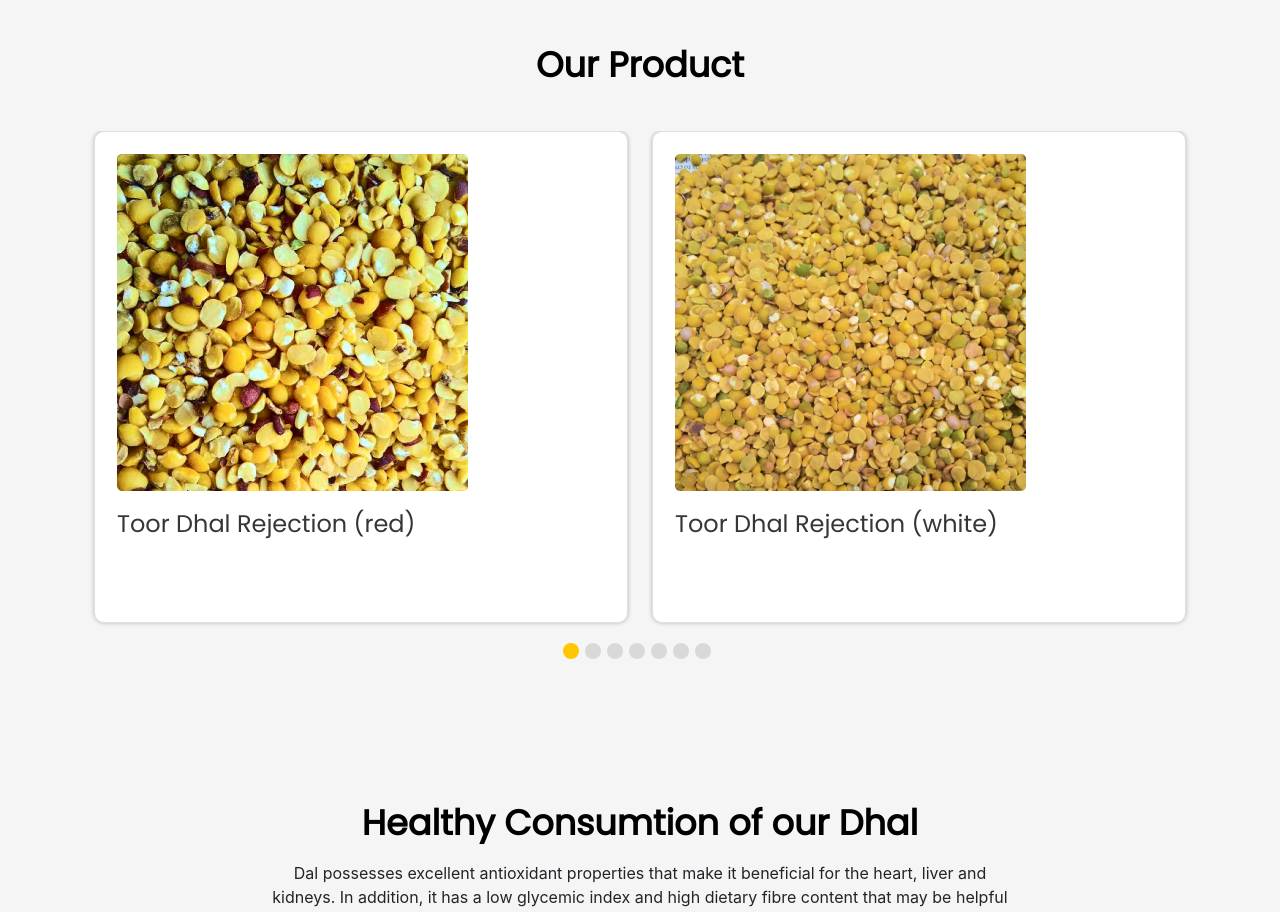
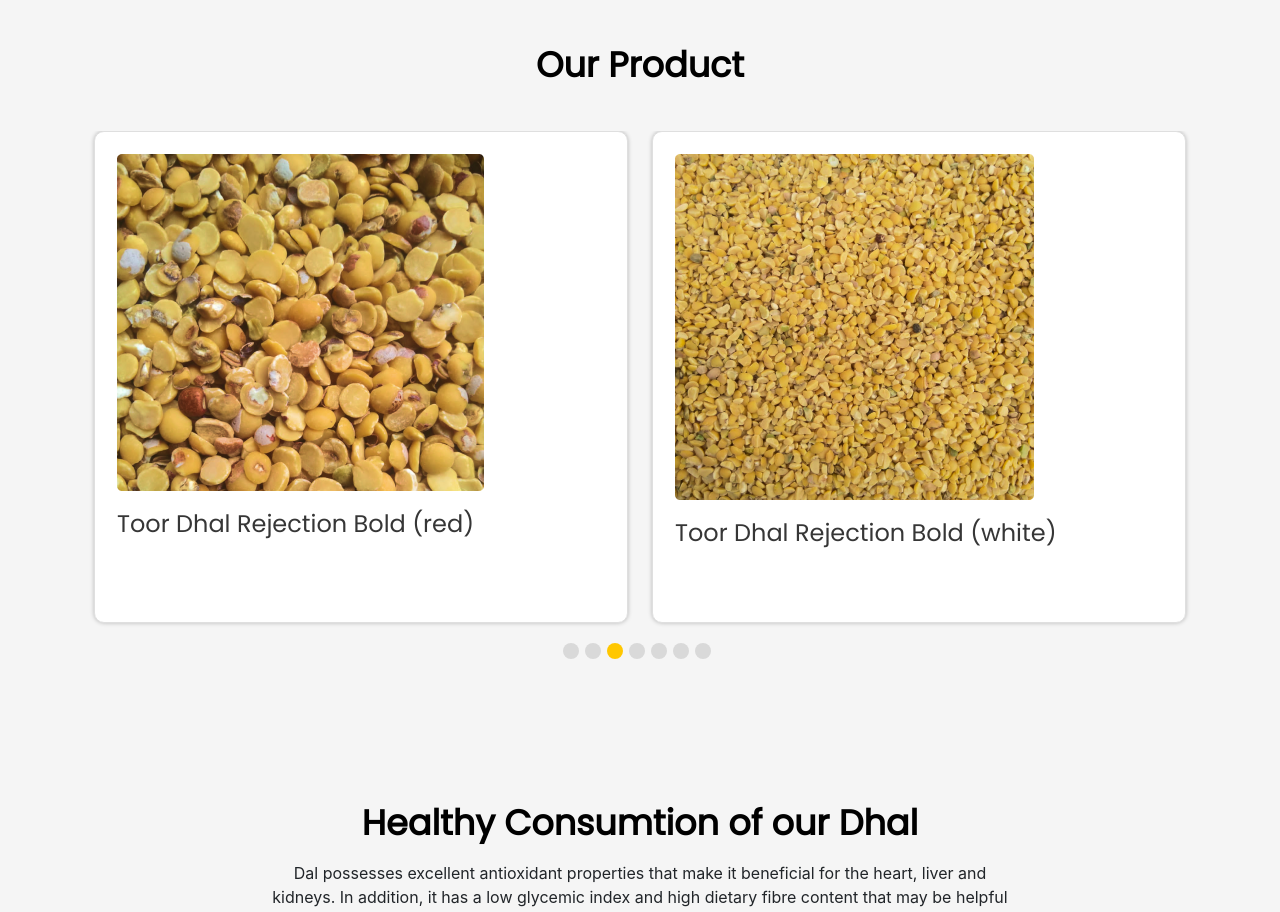
Before and after one commit to Hitesh-1011/Sachin_Traders, a React (Create React App) app: page / in a window 1280 px wide. Shown: the part 1720-2632 px from the top of the page. Built offline with nearby package versions, Linux system fonts and the light colour scheme.

Commit message:
aboutus image added and auto slide added in section

```diff
--- a/src/Components/ourProduct.js
+++ b/src/Components/ourProduct.js
@@ -69,9 +69,8 @@ export default function OurProduct() {
             arrows={false}
             autoPlaySpeed={3000}
             centerMode={false}
-            className=""
+            autoPlay
             containerClass="container-with-dots"
-            dotListClass=""
             draggable
             focusOnSelect={false}
             infinite
```
Also changed, not shown: src/Images/aboutUs-img.png.
